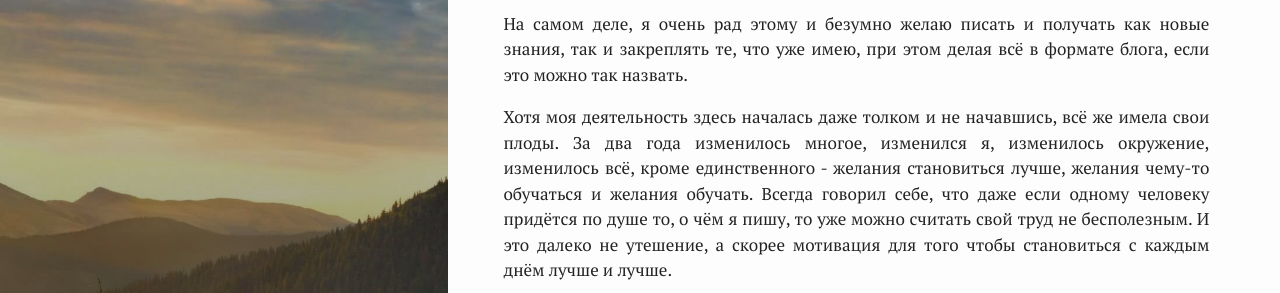
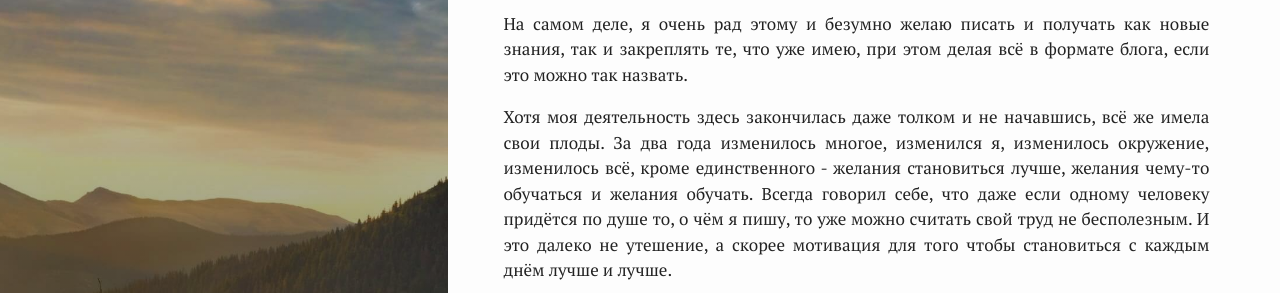
Before and after one commit to ghostmorgan/ghostmorgan.github.io, a Jekyll site: the page built from _posts/2019-10-11-return_to_2017.md, in a window 1280 px wide and 1054 px high. Shown: the part 274-567 px from the top of the window. Built offline with Jekyll 4.4.1, drawn with Linux system fonts in a browser that asks for light colours; nearby versions of some CDN libraries; emoji names are drawn with the system emoji font; comment, search, counter and statistics services are not loaded.

```diff
--- a/Gemfile
+++ b/Gemfile
@@ -20,6 +20,7 @@ gem "minima", "~> 2.0"
 # If you have any plugins, put them here!
 group :jekyll_plugins do
   gem "jekyll-feed", "~> 0.6"
+  gem 'jemoji', '~> 0.11.1'
 end
 
 # Windows does not include zoneinfo files, so bundle the tzinfo-data gem
--- a/_posts/2019-10-11-return_to_2017.md
+++ b/_posts/2019-10-11-return_to_2017.md
@@ -15,7 +15,7 @@ author: DenIvTea
 
 На самом деле, я очень рад этому и безумно желаю писать и получать как новые знания, так и закреплять те, что уже имею, при этом делая всё в формате блога, если это можно так назвать.
 
-Хотя моя деятельность здесь началась даже толком и не начавшись, всё же имела свои плоды. За два года изменилось многое, изменился я, изменилось окружение, изменилось всё, кроме единственного - желания становиться лучше, желания чему-то обучаться и желания обучать. Всегда говорил себе, что даже если одному человеку придётся по душе то, о чём я пишу, то уже можно считать свой труд не бесполезным. И это далеко не утешение, а скорее мотивация для того чтобы становиться с каждым днём лучше и лучше.
+Хотя моя деятельность здесь закончилась даже толком и не начавшись, всё же имела свои плоды. За два года изменилось многое, изменился я, изменилось окружение, изменилось всё, кроме единственного - желания становиться лучше, желания чему-то обучаться и желания обучать. Всегда говорил себе, что даже если одному человеку придётся по душе то, о чём я пишу, то уже можно считать свой труд не бесполезным. И это далеко не утешение, а скорее мотивация для того чтобы становиться с каждым днём лучше и лучше.
 
 В дальнейшем много чего хочется реализовать, но не хочется об этом говорить, а просто надо брать и делать! Надеюсь и вы мне в этом поможете)))
 
```
